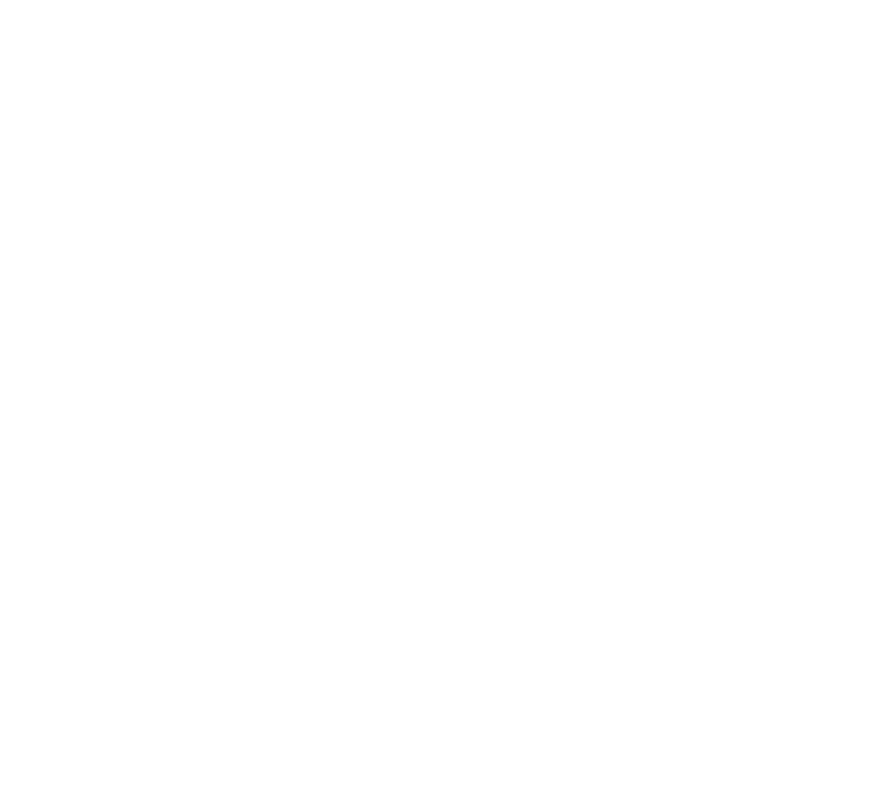
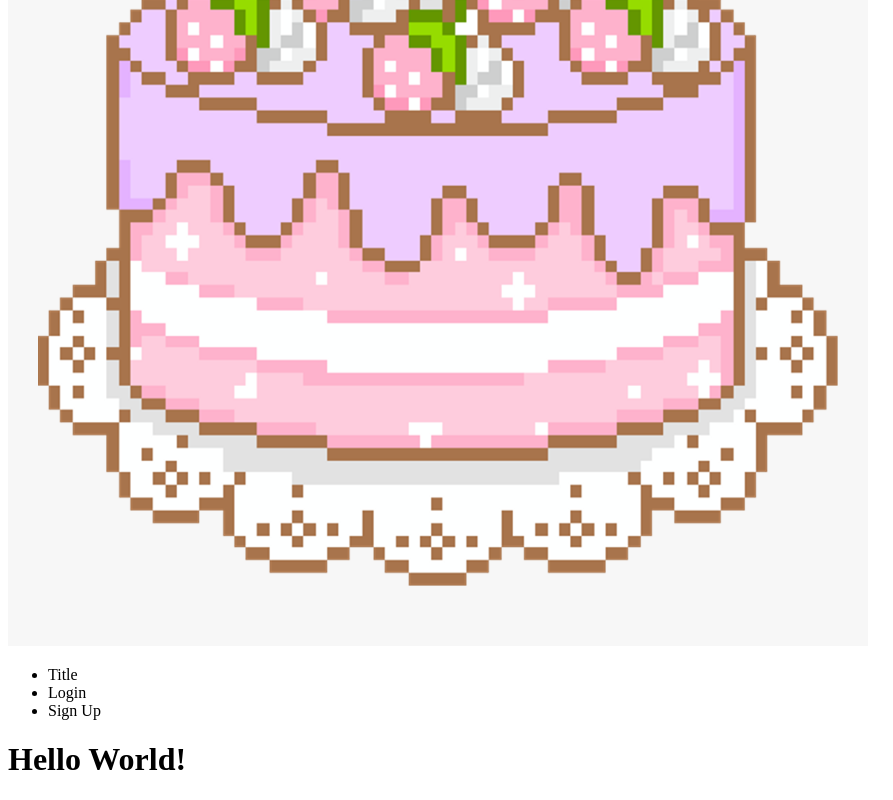
Before and after one commit to bri-davis/paper-trade, a React (Create React App) app: page / in a window 1280 px wide. Shown: the part 262-1062 px from the top of the page, without its empty margins (0-893 px from the left). Before the commit the page ends 800 px from the top, so only its background shows below. Built offline with nearby package versions, Linux system fonts and the light colour scheme.

Commit message:
Added Navbar

```diff
--- a/src/App.js
+++ b/src/App.js
@@ -1,8 +1,11 @@
 import Main from "./components/Main";
+import Navbar from "./components/Navbar";
+
 
 export default function App() {
     return (
         <div className="container">
+            <Navbar />
             <Main />
         </div>
     )
--- /dev/null
+++ b/src/components/Navbar.js
@@ -0,0 +1,15 @@
+import React from "react";
+import logo from "../images/cake.png"
+
+export default function Navbar() {
+    return (
+        <nav className="nav">
+            <img src={logo} />
+            <ul className = "nav-items">
+                <li>Title</li>
+                <li>Login</li>
+                <li>Sign Up</li>
+            </ul>
+        </nav>
+    )
+}
```
Also changed, not shown: src/images/cake.png (added).
